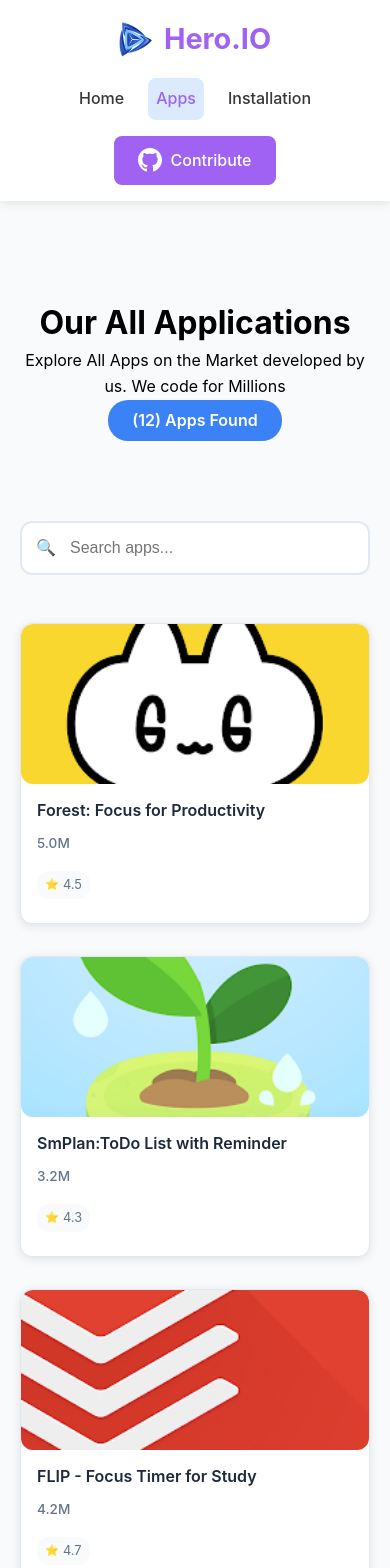
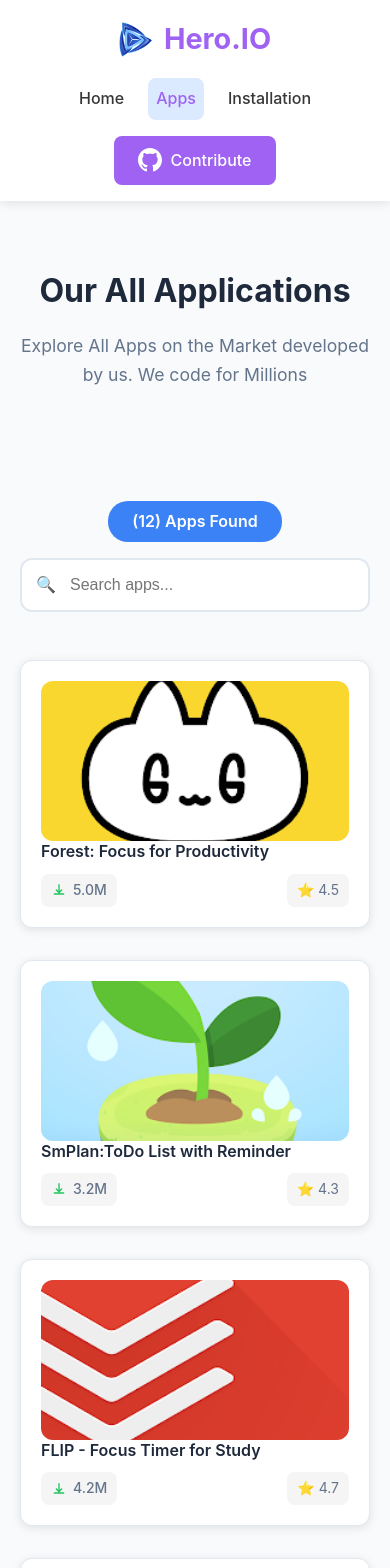
Before and after one commit to maomao09198/hero-io-app, a React app: page /apps in a window 390 px wide. Shown: the top 1568 px of the page. Built offline with nearby package versions, Linux system fonts and the light colour scheme; the HTML template or start-up script is replaced by a standard one.

Commit message:
almost done

```diff
--- a/src/components/AppCard.css
+++ b/src/components/AppCard.css
@@ -49,7 +49,7 @@
   object-fit: cover;
 }
 
-.app-content {
+.app-card {
   padding: 1.25rem;
 }
 
--- a/src/components/AppCard.jsx
+++ b/src/components/AppCard.jsx
@@ -22,21 +22,53 @@
         <div className="app-image">
           <img src={app.image} alt={app.title} />
         </div>
-        <div className="app-content">
-          <h3 className="app-title">{app.title}</h3>
-          <div className="app-meta">
-            <span className="downloads">{formatDownloads(app.downloads)}</span>
-            <div className="rating">
-              <span className="stars">⭐</span>
-              <span>{app.ratingAvg}</span>
-            </div>
-          </div>
-          {showRank && (
-            <div className="growth-indicator">
-              <span className="growth-badge">+15%</span>
-            </div>
-          )}
-        </div>
+              <div className="app-info">
+                  <h3 className="app-title">{app.title}</h3>
+                  <div
+                    className="app-stats"
+                    style={{ display: "flex", justifyContent: "space-between", gap: "10px" }}
+                  >
+                    {/* Downloads Box */}
+           <span
+  className="downloads"
+  style={{
+    backgroundColor: "#f5f5f5",
+    padding: "5px 10px",
+    borderRadius: "8px",
+    fontSize: "14px",
+    display: "inline-flex",
+    alignItems: "center",
+    gap: "6px"
+  }}
+>
+  <svg
+    width="16"
+    height="16"
+    viewBox="0 0 24 24"
+    fill="#22C55E"
+    xmlns="http://www.w3.org/2000/svg"
+  >
+    <path d="M12 3a1 1 0 0 1 1 1v9.586l2.293-2.293a1 1 0 1 1 1.414 1.414l-4 4a1 1 0 0 1-1.414 0l-4-4a1 1 0 0 1 1.414-1.414L11 13.586V4a1 1 0 0 1 1-1zm-7 14a1 1 0 1 0 0 2h14a1 1 0 1 0 0-2H5z"/>
+  </svg>
+  {app.downloads >= 1000000
+    ? (app.downloads / 1000000).toFixed(1) + "M"
+    : (app.downloads / 1000).toFixed(1) + "K"}
+</span>
+
+                    {/* Rating Box */}
+                    <span
+                      className="rating"
+                      style={{
+                        backgroundColor: "#f5f5f5",
+                        padding: "5px 10px",
+                        borderRadius: "8px",
+                        fontSize: "14px",
+                      }}
+                    >
+                      ⭐ {app.ratingAvg}
+                    </span>
+                  </div>
+                </div>
       </div>
     </Link>
   );
--- a/src/pages/AllApps.css
+++ b/src/pages/AllApps.css
@@ -11,29 +11,20 @@
   padding: 2rem 0;
 }
 
-.header-content h1 {
+.apps-header h1 {
   font-size: 3rem;
   font-weight: bold;
   color: #1e293b;
   margin-bottom: 1rem;
 }
 
-.header-content p {
+.apps-header p {
   font-size: 1.1rem;
   color: #64748b;
   margin-bottom: 2rem;
   max-width: 600px;
   margin-left: auto;
   margin-right: auto;
-}
-
-.apps-count {
-  background: #3b82f6;
-  color: white;
-  padding: 0.5rem 1.5rem;
-  border-radius: 20px;
-  font-weight: 600;
-  display: inline-block;
 }
 
 /* Search and Filter Section */
@@ -75,19 +66,13 @@
   color: #64748b;
 }
 
-.sort-dropdown {
-  padding: 1rem 1.5rem;
-  border: 2px solid #e2e8f0;
-  border-radius: 12px;
-  font-size: 1rem;
-  background: white;
-  cursor: pointer;
-  min-width: 200px;
-}
-
-.sort-dropdown:focus {
-  outline: none;
-  border-color: #3b82f6;
+.apps-count {
+  background: #3b82f6;
+  color: white;
+  padding: 0.75rem 1.5rem;
+  border-radius: 20px;
+  font-weight: 600;
+  white-space: nowrap;
 }
 
 /* Apps Grid Section */
@@ -128,12 +113,19 @@
   .search-filter-section {
     flex-direction: column;
     align-items: stretch;
+    gap: 1rem;
   }
 
   .search-box {
     min-width: auto;
   }
 
+  .apps-count {
+    text-align: center;
+    width: fit-content;
+    margin: 0 auto;
+  }
+
   .apps-grid {
     grid-template-columns: 1fr;
   }
--- a/src/pages/AllApps.jsx
+++ b/src/pages/AllApps.jsx
@@ -3,7 +3,6 @@
 import AppCard from '../components/AppCard';
 import './AllApps.css';
 import AppNotFound from "./AppNotFound";
-
 
 const AllApps = () => {
   const [searchTerm, setSearchTerm] = useState('');
@@ -28,20 +27,15 @@
       <div className="container">
         {/* Header Section */}
         <section className="apps-header">
-          <div className="header-content">
-
-
-          </div>
           <h1>Our All Applications</h1>
           <p>Explore All Apps on the Market developed by us. We code for Millions</p>
-          <div className="apps-count">
-            ({filteredAndSortedApps.length}) Apps Found
-          </div>
-
         </section>
 
         {/* Search and Filter Section */}
         <section className="search-filter-section">
+ <div className="apps-count">
+            ({filteredAndSortedApps.length}) Apps Found
+          </div>
           <div className="search-box">
             <input
               type="text"
@@ -52,6 +46,7 @@
             />
             <span className="search-icon">🔍</span>
           </div>
+
 
         </section>
 
--- a/src/pages/AppNotFound.css
+++ b/src/pages/AppNotFound.css
@@ -66,7 +66,7 @@
 }
 
 .search-link {
-  background: #3b82f6;
+  background: #9F62F2;
   color: white;
   padding: 0.75rem 1.5rem;
   border-radius: 8px;
--- a/src/pages/AppNotFound.jsx
+++ b/src/pages/AppNotFound.jsx
@@ -16,14 +16,14 @@
           <p className="error-message">
             The App you are requesting is not found on our system. please try another apps.
           </p>
-          <p className="client-note">On client</p>
+
 
           <div className="search-section">
-            <h3>Search Links</h3>
+
             <div className="search-links">
-              <Link to="/apps" className="search-link">Browse All Apps</Link>
-              <Link to="/" className="search-link">Go Home</Link>
-              <Link to="/installation" className="search-link">My Installation</Link>
+
+              <Link to="/" className="search-link">Go Back</Link>
+
             </div>
           </div>
         </div>
--- a/src/pages/ErrorPage.css
+++ b/src/pages/ErrorPage.css
@@ -68,10 +68,10 @@
 }
 
 .action-link {
-  background: #3b82f6;
+  background: #9F62F2;
   color: white;
   padding: 0.75rem 1.5rem;
-  border-radius: 8px;
+
   text-decoration: none;
   font-weight: 500;
   transition: background 0.3s ease;
--- a/src/pages/ErrorPage.jsx
+++ b/src/pages/ErrorPage.jsx
@@ -16,13 +16,13 @@
           <p className="error-message">
             The page you are looking for is not available.
           </p>
-          <p className="date-note">On Date!</p>
+
 
           <div className="brand-section">
-            <h3>HEIKU 0</h3>
+
             <div className="action-links">
-              <Link to="/" className="action-link">Go Home</Link>
-              <Link to="/apps" className="action-link">Browse Apps</Link>
+              <Link to="/" className="action-link">Go Back</Link>
+
             </div>
           </div>
         </div>
--- a/src/pages/MyInstallation.css
+++ b/src/pages/MyInstallation.css
@@ -6,44 +6,49 @@
 
 /* Header Section */
 .installation-header {
-  text-align: center;
-  margin-bottom: 3rem;
-  padding: 2rem 0;
+  margin-bottom: 2rem;
+  padding: 1rem 0;
 }
 
-.installation-header h1 {
-  font-size: 3rem;
-  font-weight: bold;
-  color: #1e293b;
-  margin-bottom: 2rem;
+.header-controls {
+  display: flex;
+  justify-content: space-between;
+  align-items: center;
+  gap: 2rem;
 }
 
-.installation-stats {
-  display: flex;
-  justify-content: center;
-  gap: 4rem;
+.apps-count {
+  background: #3b82f6;
+  color: white;
+  padding: 0.5rem 1.5rem;
+  border-radius: 20px;
+  font-weight: 600;
+  font-size: 1rem;
 }
 
-.stat {
-  text-align: center;
+.sort-options {
+  display: flex;
+  align-items: center;
 }
 
-.stat-number {
-  display: block;
-  font-size: 2.5rem;
-  font-weight: bold;
-  color: #3b82f6;
-  margin-bottom: 0.5rem;
+.sort-dropdown {
+  padding: 0.5rem 1rem;
+  border: 2px solid #e2e8f0;
+  border-radius: 8px;
+  font-size: 1rem;
+  background: white;
+  cursor: pointer;
+  min-width: 150px;
 }
 
-.stat-label {
-  color: #64748b;
-  font-weight: 500;
+.sort-dropdown:focus {
+  outline: none;
+  border-color: #3b82f6;
 }
 
 /* Apps List */
 .installed-apps-list {
-  max-width: 800px;
+  max-width: 1000px;
   margin: 0 auto;
 }
 
@@ -97,16 +102,12 @@
   display: flex;
   justify-content: space-between;
   align-items: center;
-  padding: 1.5rem;
+  padding: 1rem;
   background: white;
   border-radius: 12px;
   border: 1px solid #e2e8f0;
-  transition: transform 0.2s ease, box-shadow 0.2s ease;
-}
-
-.installed-app-item:hover {
-  transform: translateY(-2px);
-  box-shadow: 0 4px 12px rgba(0, 0, 0, 0.1);
+  min-height: auto;
+  height: auto;
 }
 
 .app-main-info {
@@ -114,43 +115,20 @@
   align-items: center;
   gap: 1rem;
   flex: 1;
+  min-height: auto;
 }
 
-.app-icon {
-  width: 60px;
-  height: 60px;
-  border-radius: 12px;
-  object-fit: cover;
+.app-details {
+  min-height: auto;
 }
 
-.app-details h3 {
-  font-size: 1.1rem;
-  font-weight: 600;
-  color: #1e293b;
-  margin-bottom: 0.25rem;
-}
-
-.app-company {
+.app-stats {
+  display: flex;
+  gap: 1.5rem;
+  font-size: 0.9rem;
   color: #64748b;
-  font-size: 0.9rem;
-  margin-bottom: 0.5rem;
-}
-
-.app-meta {
-  display: flex;
-  gap: 1rem;
-  font-size: 0.85rem;
-  color: #64748b;
-}
-
-.app-size {
-  font-weight: 500;
-}
-
-.app-rating {
-  display: flex;
-  align-items: center;
-  gap: 0.25rem;
+  margin: 0;
+  padding: 0;
 }
 
 .app-actions {
@@ -158,7 +136,7 @@
 }
 
 .uninstall-btn {
-  background: #ef4444;
+  background: #00D390;
   color: white;
   border: none;
   padding: 0.5rem 1rem;
@@ -175,13 +153,18 @@
 
 /* Mobile Responsive */
 @media (max-width: 768px) {
-  .installation-header h1 {
-    font-size: 2rem;
+  .header-controls {
+    flex-direction: column;
+    align-items: stretch;
+    gap: 1rem;
   }
 
-  .installation-stats {
-    gap: 2rem;
-    flex-direction: column;
+  .apps-count {
+    text-align: center;
+  }
+
+  .sort-options {
+    justify-content: center;
   }
 
   .installed-app-item {
```
Also changed, not shown: src/pages/MyInstallation.jsx (+49 -18 lines). Lines whose indentation alone changed are shown as unchanged.
